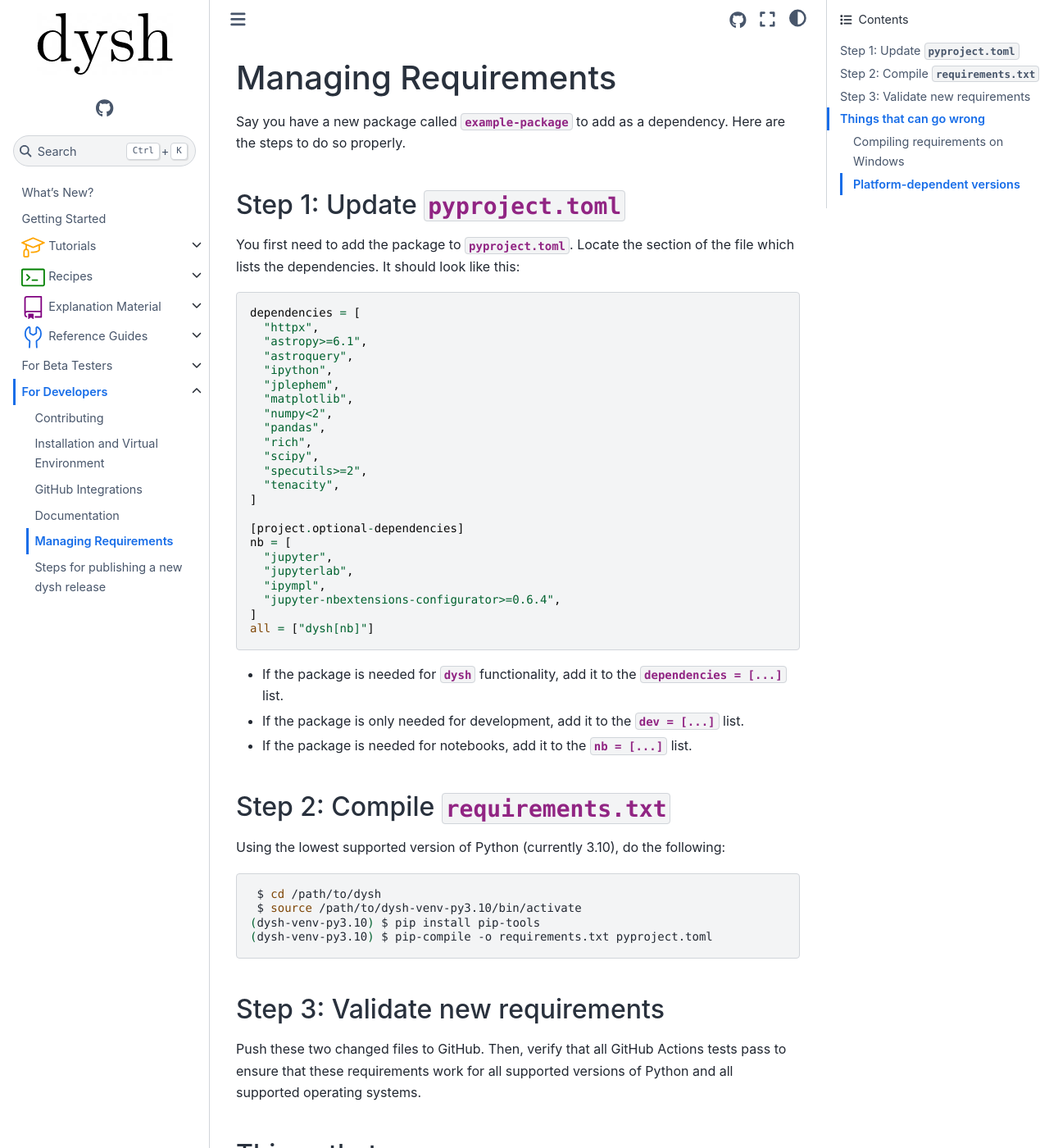
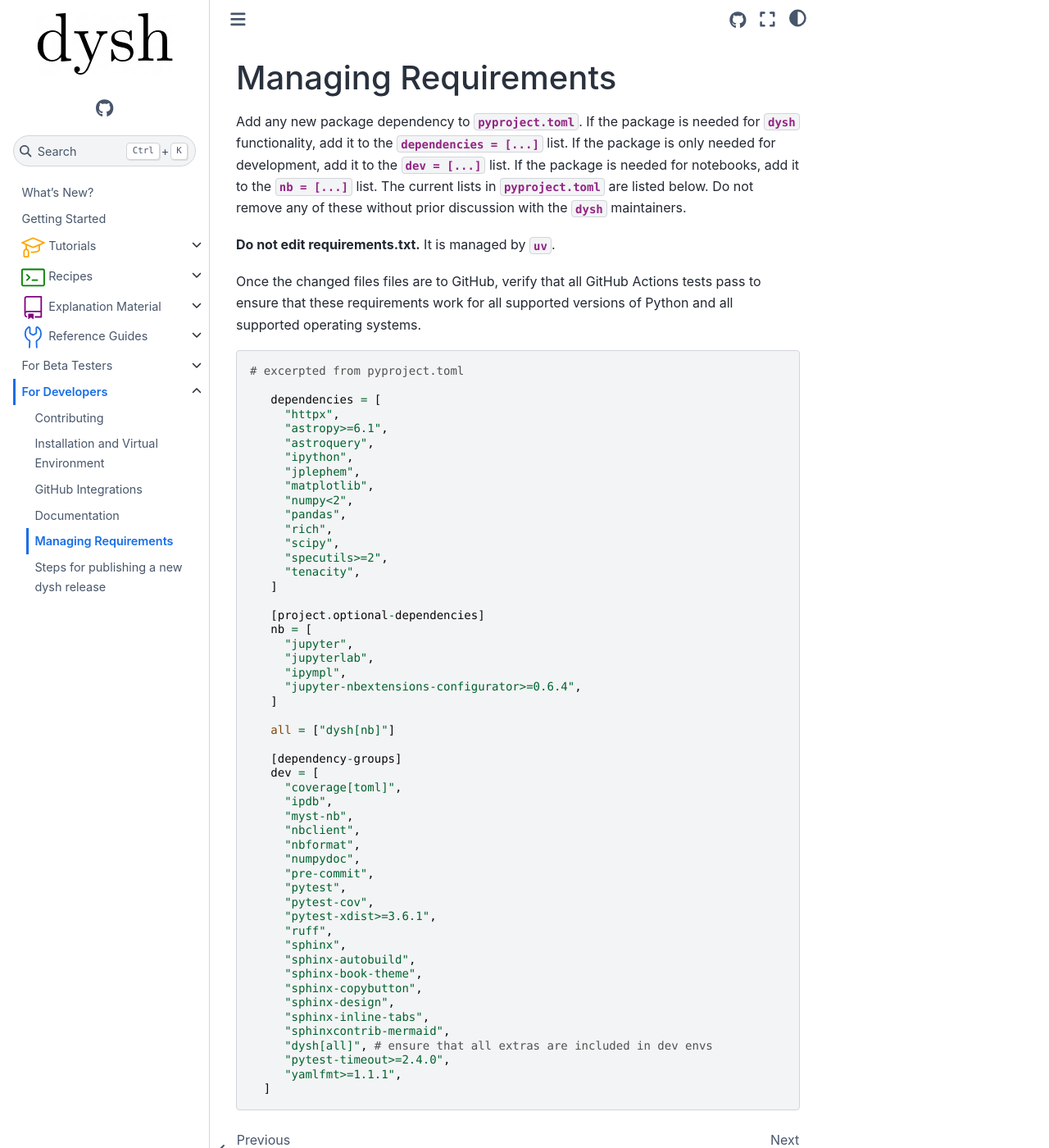
Before and after one commit to GreenBankObservatory/dysh, a Sphinx documentation site: the page built from docs/source/for_developers/manage_requirements.rst, in a window 1280 px wide and 1400 px high. Shown: the whole window at 82% size. Built offline with Sphinx 7.4.7 and the Sphinx Book theme 1.1.4, drawn with Linux system fonts in a browser that asks for light colours; pages that are not in the unit, such as notebooks, are missing from menus; some of the changed text lies outside the part shown.

Commit message:
remove unwanted parts.  update the rest

```diff
--- a/docs/source/for_developers/manage_requirements.rst
+++ b/docs/source/for_developers/manage_requirements.rst
@@ -2,14 +2,16 @@
 Managing Requirements
 *********************
 
-Say you have a new package called `example-package` to add as a dependency. Here are the steps to do so properly.
+Add any new package dependency to `pyproject.toml`. If the package is needed for `dysh` functionality, add it to the `dependencies = [...]` list.
+If the package is only needed for development, add it to the `dev = [...]` list. If the package is needed for notebooks, add it to the `nb = [...]` list.  The current lists in `pyproject.toml` are listed below.   Do not remove any of these without prior discussion with the `dysh` maintainers.
 
-Step 1: Update `pyproject.toml`
-===============================
+**Do not edit  requirements.txt.** It is managed by `uv`.
 
-You first need to add the package to `pyproject.toml`. Locate the section of the file which lists the dependencies. It should look like this:
+Once the changed files files  are to GitHub, verify that all GitHub Actions tests pass to ensure that these requirements work for all supported versions of Python and all supported operating systems.
 
 .. code-block:: Python
+
+ # excerpted from pyproject.toml
 
     dependencies = [
       "httpx",
@@ -33,50 +35,30 @@
       "ipympl",
       "jupyter-nbextensions-configurator>=0.6.4",
     ]
+
     all = ["dysh[nb]"]
 
-* If the package is needed for `dysh` functionality, add it to the `dependencies = [...]` list.
-
-* If the package is only needed for development, add it to the `dev = [...]` list.
-
-* If the package is needed for notebooks, add it to the `nb = [...]` list.
-
-
-Step 2: Compile `requirements.txt`
-==================================
-
-Using the lowest supported version of Python (currently 3.10), do the following:
-
-.. code-block:: bash
-
-    $ cd /path/to/dysh
-    $ source /path/to/dysh-venv-py3.10/bin/activate
-   (dysh-venv-py3.10) $ pip install pip-tools
-   (dysh-venv-py3.10) $ pip-compile -o requirements.txt pyproject.toml
-
-Step 3: Validate new requirements
-=================================
-
-Push these two changed files to GitHub. Then, verify that all GitHub Actions tests pass to ensure that these requirements work for all supported versions of Python and all supported operating systems.
-
-Things that can go wrong
-========================
-
-Alas, problems can arise. Here are a few that have been encountered and solved so far.
-
-Compiling requirements on Windows
----------------------------------
-
-Sometimes, compiling `requirements.txt` on a Windows machine can result in requirements which fail on the other operating systems. This will result in your GitHub Actions only succeeding on Windows machines, like so:
-
-.. figure:: img/requirements_fail_windows.png
-    :alt: A screenshot of a GitHub Actions summary of 9 tests. The "windows-latest" tests have green check marks, indicating success, for all 3 versions of Python (3.10 to 3.12). The "ubuntu-latest" and "macos-latest" ones all have red x's, indicating failure.
-
-**Solution:** Compile `requirements.txt` on a non-Windows machine, like the Linux ones at GBO.
-
-Platform-dependent versions
----------------------------
-
-Some packages may require different versions for different operating systems. If you cannot resolve a dependency issue another way, there is a solution.
-
-**Solution:** Pin the versions in the `pyproject.toml` file, then re-compile the `requirements.txt`.
+    [dependency-groups]
+    dev = [
+      "coverage[toml]",
+      "ipdb",
+      "myst-nb",
+      "nbclient",
+      "nbformat",
+      "numpydoc",
+      "pre-commit",
+      "pytest",
+      "pytest-cov",
+      "pytest-xdist>=3.6.1",
+      "ruff",
+      "sphinx",
+      "sphinx-autobuild",
+      "sphinx-book-theme",
+      "sphinx-copybutton",
+      "sphinx-design",
+      "sphinx-inline-tabs",
+      "sphinxcontrib-mermaid",
+      "dysh[all]", # ensure that all extras are included in dev envs
+      "pytest-timeout>=2.4.0",
+      "yamlfmt>=1.1.1",
+   ]
```
